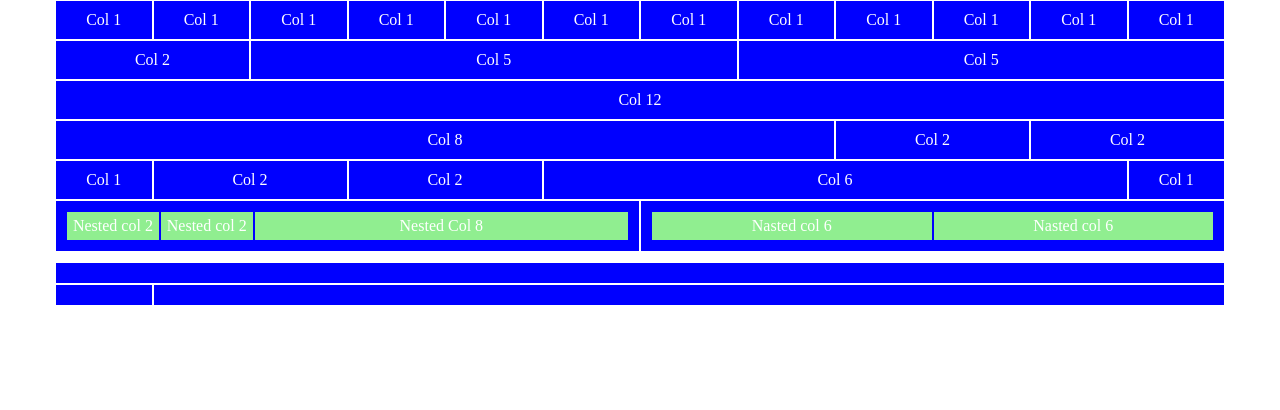
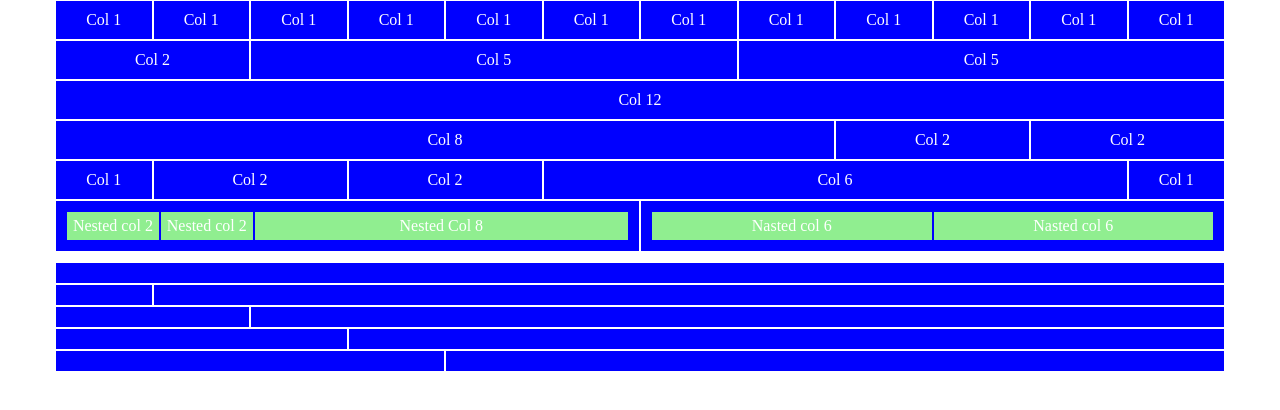
Before and after one commit to Angelo31294/html-css-12bool, a plain HTML site: page index.html in a window 1280 px wide. Drawn offline with Linux system fonts and the light colour scheme.

Commit message:
Agg. Row 9th, 10th & 11th

```diff
--- a/index.html
+++ b/index.html
@@ -229,6 +229,39 @@
                 </div>
             </div>
             <!-- /8th Row -->
+
+            <!-- 9th Row -->
+            <div class="row">
+                <div class="col-2">
+                    <div class="box"></div>
+                </div>
+                <div class="col-10">
+                    <div class="box"></div>
+                </div>
+            </div>
+            <!-- /9th Row -->
+
+            <!-- 10th Row -->
+            <div class="row">
+                <div class="col-3">
+                    <div class="box"></div>
+                </div>
+                <div class="col-9">
+                    <div class="box"></div>
+                </div>
+            </div>
+            <!-- /10th Row -->
+
+            <!-- 11th Row -->
+            <div class="row">
+                <div class="col-4">
+                    <div class="box"></div>
+                </div>
+                <div class="col-8">
+                    <div class="box"></div>
+                </div>
+            </div>
+            <!-- /11th Row -->
         </div>
         <!-- /Section 2 -->
     </body>
```
